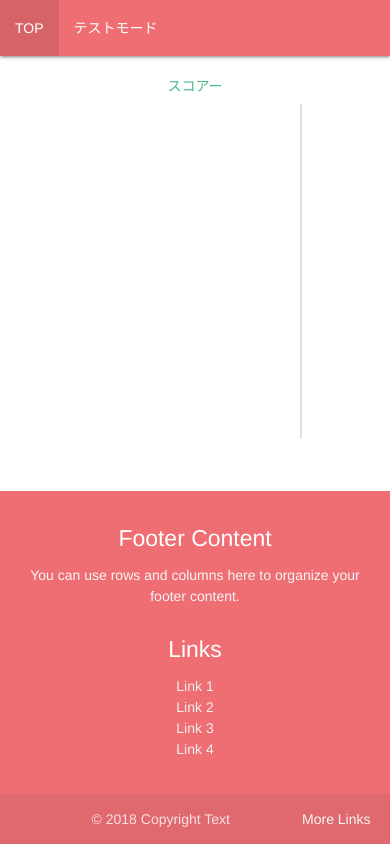
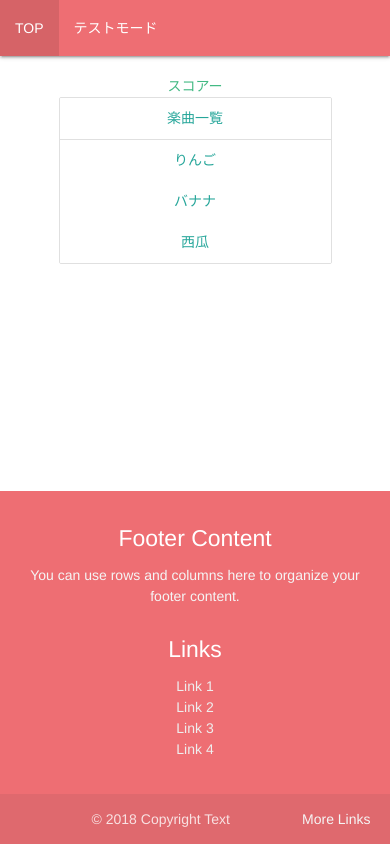
Before and after one commit to nuco-Inc-public/nucosician, a Vue app: page / in a window 390 px wide. Built offline with nearby package versions, Linux system fonts and the light colour scheme.

Commit message:
responsive対応

```diff
--- a/src/components/MainPage.vue
+++ b/src/components/MainPage.vue
@@ -53,7 +53,6 @@ a {
   color: #42b983;
 }
 .collection {
-  margin-left: 300px;
-  margin-right: 300px;
+  margin:0 15%
 }
 </style>
```
